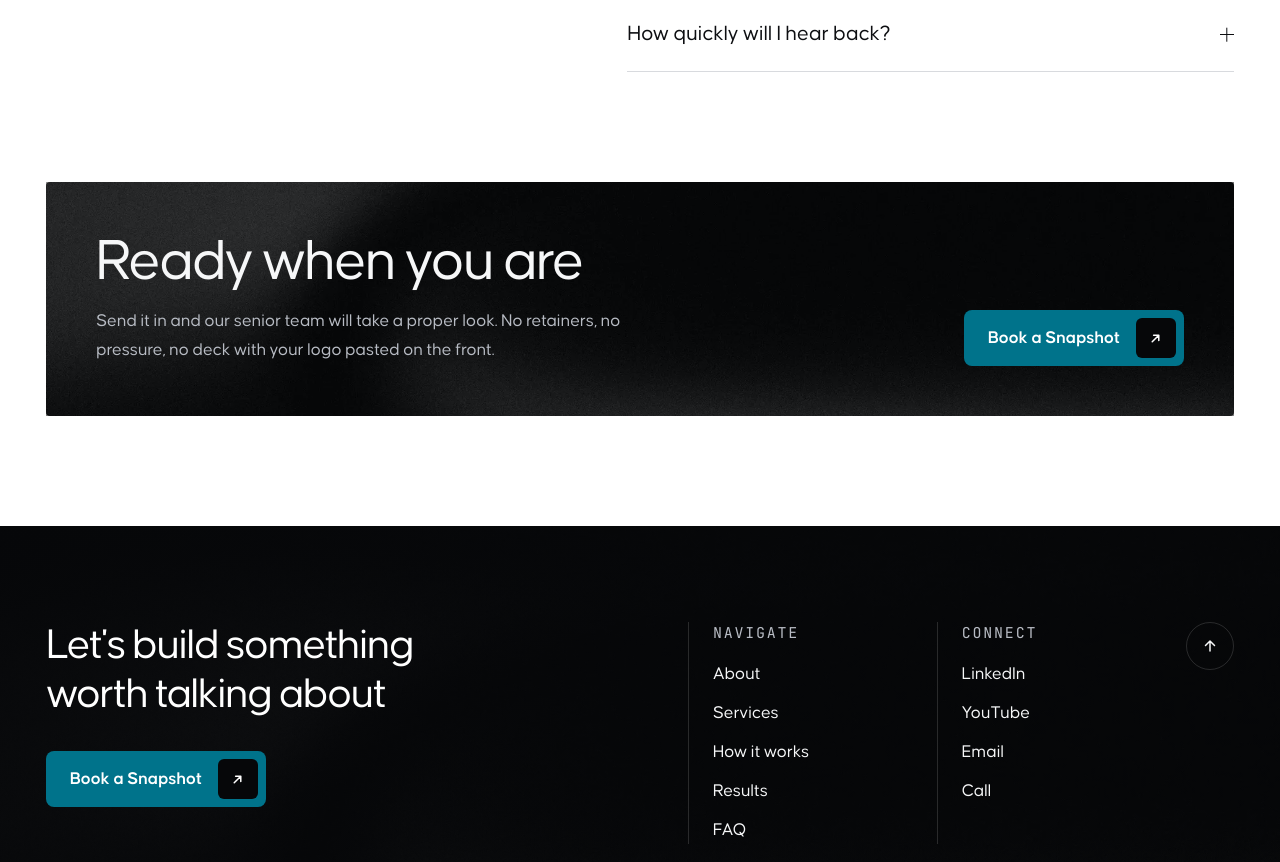
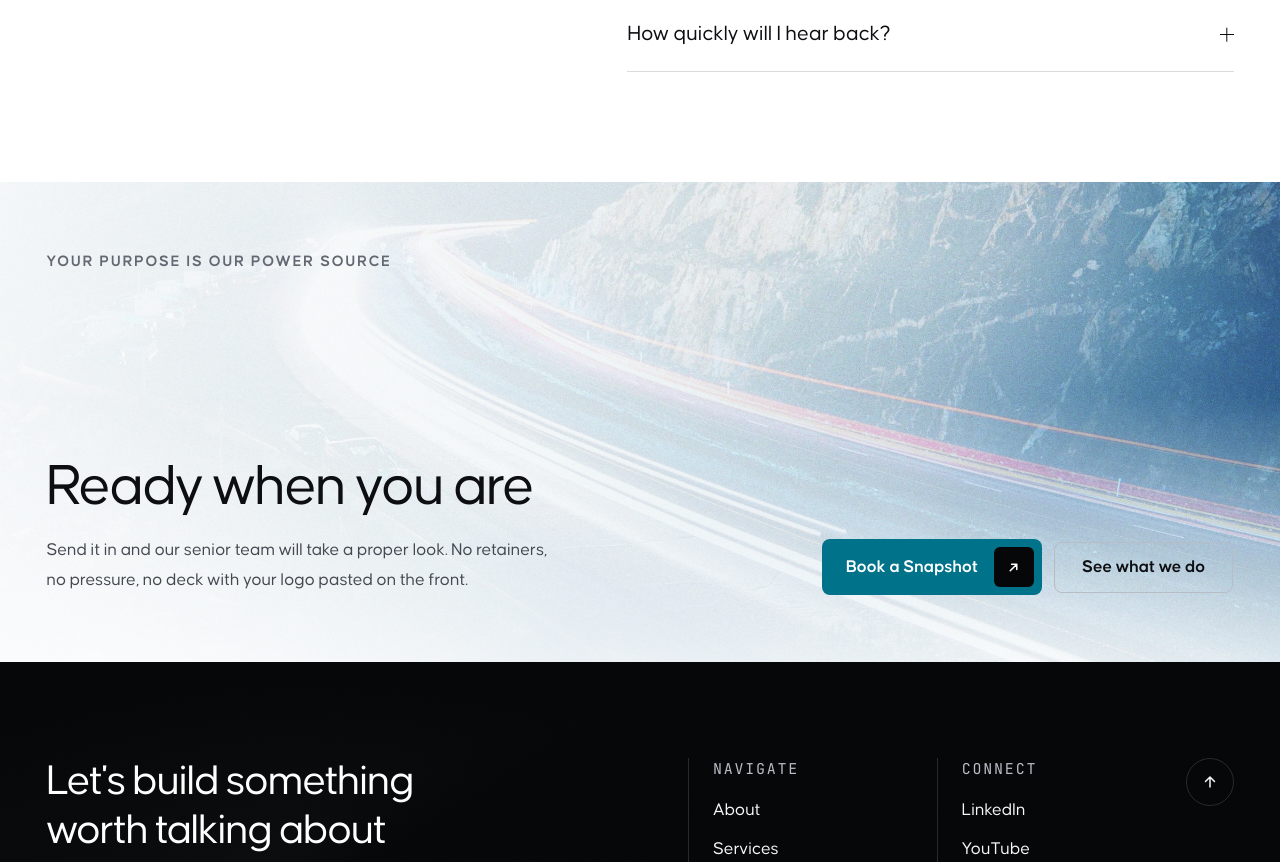
Before and after one commit to pavle-zenith/bianomics-website-dev, a Next.js app: page /snapshot in a window 1280 px wide. Shown: the part 3062-3924 px from the top of the page. Built offline with nearby package versions, Linux system fonts and the light colour scheme; no server answers.

Commit message:
projects layout change

```diff
--- a/src/app/snapshot/page.tsx
+++ b/src/app/snapshot/page.tsx
@@ -8,6 +8,7 @@ import { Footer } from '@/components/sections/Footer'
 import { Reveal } from '@/components/ui/Reveal'
 import { Button } from '@/components/ui/Button'
 import { SnapshotForm } from '@/components/form/SnapshotForm'
+import { ClosingCta } from '@/components/sections/ClosingCta'
 import { CoverIcon } from './CoverIcons'
 import styles from './snapshot.module.css'
 
@@ -141,7 +142,7 @@ export default function SnapshotPage() {
               <div className={styles.faqList}>
                 {faq.items.map((item, i) => (
                   <Reveal key={item.id} delay={i * 0.05}>
-                    <details className={styles.faqItem}>
+                    <details className={`${styles.faqItem} disclosure`}>
                       <summary className={styles.faqQuestion}>
                         <span>{item.question}</span>
                         <span className={styles.faqIcon} aria-hidden="true" />
@@ -155,30 +156,18 @@ export default function SnapshotPage() {
           </div>
         </section>
 
-        {/* --- Closing band, on the same grain as the projects section --- */}
-        <section className="section" aria-labelledby="snapshot-closing-heading">
-          <div className="container">
-            <Reveal
-              className={`${styles.closing} section-inverse bed bed-dark`}
-            >
-              <div className={styles.closingCopy}>
-                <h2 id="snapshot-closing-heading" className={styles.closingHeading}>
-                  {closing.heading}
-                </h2>
-                <p className={styles.closingBody}>{closing.body}</p>
-              </div>
-              <Button
-                href={`${routes.snapshot}#top`}
-                variant="primary"
-                event="cta_primary_click"
-                location="snapshot-page-closing"
-                arrow
-              >
-                Book a Snapshot
-              </Button>
-            </Reveal>
-          </div>
-        </section>
+        {/* --- Closing band. The landing page's treatment, shared rather than
+            rebuilt: the two pages end on the same image and the same pair of
+            actions. The primary points at this page's own form, and the
+            secondary needs the leading slash to leave /snapshot. --- */}
+        <ClosingCta
+          heading={closing.heading}
+          body={closing.body}
+          primaryHref={`${routes.snapshot}#top`}
+          secondaryHref={`/${anchors.whatWeDo}`}
+          location="snapshot-page-closing"
+          headingId="snapshot-closing-heading"
+        />
       </main>
       <Footer links={nav} />
     </>
--- a/src/app/snapshot/snapshot.module.css
+++ b/src/app/snapshot/snapshot.module.css
@@ -337,47 +337,3 @@
   max-width: 60ch;
   text-wrap: pretty;
 }
-
-/* --- Closing band --- */
-.closing {
-  position: relative;
-  display: flex;
-  flex-direction: column;
-  align-items: flex-start;
-  gap: var(--space-6);
-  padding: clamp(1.75rem, 1.2rem + 2.4vw, 3.5rem);
-  border-radius: var(--radius-card);
-  background: var(--ink-950);
-  /* The projects section's grain, at its strength. */
-  --bed-dark-src: var(--texture-dark-02);
-  --bed-opacity: 0.55;
-}
-@media (min-width: 52rem) {
-  .closing {
-    flex-direction: row;
-    align-items: flex-end;
-    justify-content: space-between;
-    gap: var(--space-8);
-  }
-}
-
-.closingCopy {
-  display: flex;
-  flex-direction: column;
-  gap: var(--space-3);
-}
-
-.closingHeading {
-  font-size: var(--text-3xl);
-  font-weight: var(--weight-heading);
-  letter-spacing: var(--tracking-tight);
-  color: var(--tone-text);
-  max-width: 16ch;
-}
-
-.closingBody {
-  line-height: var(--leading-relaxed);
-  color: var(--tone-text-muted);
-  max-width: 52ch;
-  text-wrap: pretty;
-}
--- a/src/app/tokens/utilities.css
+++ b/src/app/tokens/utilities.css
@@ -265,3 +265,60 @@ body:has([data-intro]) .page-shell {
 .skip-link:focus {
   top: var(--space-4);
 }
+
+/* ============================================================
+   DISCLOSURE — an animated <details>.
+
+   Native <details> snaps open, because the panel's height is
+   `auto` and `auto` is not an animatable value. Two modern
+   pieces fix that without giving up the element: `::details-
+   content` gives the panel a box to style, and
+   `interpolate-size: allow-keywords` lets a transition resolve
+   `auto` to a used value so it can be animated to.
+
+   Progressive enhancement by construction: a browser without
+   `::details-content` ignores the whole block and gets today's
+   instant open, which is the correct fallback. Nothing here is
+   load-bearing for reading the answer.
+
+   Applied via a global class rather than duplicated into the two
+   FAQ modules, so both accordions open the same way.
+   ============================================================ */
+
+/* Inherits, so it is set once at the root. Only elements that
+   declare a size transition are affected by it. */
+:root {
+  interpolate-size: allow-keywords;
+}
+
+/* Closed. Also the closing transition: the copy fades out over
+   the fast step while the panel takes the base step to collapse,
+   so the text is gone before the rule arrives rather than being
+   seen sliding up underneath the question. */
+.disclosure::details-content {
+  block-size: 0;
+  overflow: hidden;
+  opacity: 0;
+  transition:
+    block-size var(--dur-base) var(--ease-inout),
+    opacity var(--dur-fast) var(--ease-standard),
+    content-visibility var(--dur-base) allow-discrete;
+}
+
+/* Open. The height leads and the copy follows it in, which is
+   what stops the answer appearing to be pushed down the page. */
+.disclosure[open]::details-content {
+  block-size: auto;
+  opacity: 1;
+  transition:
+    block-size 320ms var(--ease-editorial),
+    opacity 260ms var(--ease-standard) 90ms,
+    content-visibility 320ms allow-discrete;
+}
+
+@media (prefers-reduced-motion: reduce) {
+  .disclosure::details-content,
+  .disclosure[open]::details-content {
+    transition: none;
+  }
+}
--- a/src/components/sections/ClosingCta.module.css
+++ b/src/components/sections/ClosingCta.module.css
@@ -79,12 +79,28 @@
   }
 }
 
+/* The heading and its optional paragraph travel together, so the row keeps
+   aligning the actions to the foot of the copy rather than to the headline. */
+.copy {
+  min-width: 0;
+}
+
 .heading {
   font-size: var(--text-3xl);
   line-height: var(--leading-tight);
   color: var(--color-text);
   max-width: 16ch;
   text-wrap: balance;
+}
+
+/* Only /snapshot passes a body. */
+.body {
+  margin-top: var(--space-4);
+  font-size: var(--text-base);
+  line-height: var(--leading-relaxed);
+  color: var(--color-text-muted);
+  max-width: 46ch;
+  text-wrap: pretty;
 }
 
 /* Stacked and full width on a phone, where a row of two wraps awkwardly and
--- a/src/components/sections/ClosingCta.tsx
+++ b/src/components/sections/ClosingCta.tsx
@@ -1,10 +1,26 @@
 import Image from 'next/image'
 import { brand } from '@/content/site'
 import { anchors, routes } from '@/lib/routes'
+import type { CtaLocation } from '@/lib/analytics'
 import { Reveal } from '@/components/ui/Reveal'
 import { Button } from '@/components/ui/Button'
 import ctaBg from '../../../public/hero/underlay.webp'
 import styles from './ClosingCta.module.css'
+
+interface ClosingCtaProps {
+  /** Overrides the headline. */
+  heading?: string
+  /** Optional paragraph under the headline. The landing page passes none. */
+  body?: string
+  /** Where the primary button goes. On /snapshot it is the form, not the page. */
+  primaryHref?: string
+  /** The secondary link. Anchors need a leading `/` from anywhere but home. */
+  secondaryHref?: string
+  /** Analytics label, so the two placements stay distinguishable. */
+  location?: CtaLocation
+  /** Unique per page: two of these would collide on the labelling id. */
+  headingId?: string
+}
 
 /**
  * Closing CTA — a full-bleed band on the light canvas: the haze bed with the
@@ -12,10 +28,20 @@ import styles from './ClosingCta.module.css'
  * so the page closes on the image it started with. The band runs to both edges
  * of the viewport; the copy inside holds the same measure as every other
  * section.
+ *
+ * Shared by the landing page and /snapshot. Everything that differs between
+ * the two is a prop, so the treatment cannot drift apart into two copies.
  */
-export function ClosingCta() {
+export function ClosingCta({
+  heading = 'Ready to be seen for what you actually do?',
+  body,
+  primaryHref = routes.snapshot,
+  secondaryHref = anchors.whatWeDo,
+  location = 'closing',
+  headingId = 'closing-heading',
+}: ClosingCtaProps = {}) {
   return (
-    <section aria-labelledby="closing-heading">
+    <section aria-labelledby={headingId}>
       <Reveal className={`${styles.panel} bed bed-haze`}>
         {/* Soft-lit rather than laid on top: what survives is the road's
             structure as tone in the haze, not a photograph behind a scrim. */}
@@ -28,25 +54,28 @@ export function ClosingCta() {
           <p className={styles.lockup}>{brand.lockupClosing}</p>
 
           <div className={styles.foot}>
-            <h2 id="closing-heading" className={styles.heading}>
-              Ready to be seen for what you actually do?
-            </h2>
+            <div className={styles.copy}>
+              <h2 id={headingId} className={styles.heading}>
+                {heading}
+              </h2>
+              {body ? <p className={styles.body}>{body}</p> : null}
+            </div>
 
             <div className={styles.actions}>
               <Button
-                href={routes.snapshot}
+                href={primaryHref}
                 variant="primary"
                 event="cta_primary_click"
-                location="closing"
+                location={location}
                 arrow
               >
                 Book a Snapshot
               </Button>
               <Button
-                href={anchors.whatWeDo}
+                href={secondaryHref}
                 variant="secondary"
                 event="cta_secondary_click"
-                location="closing"
+                location={location}
               >
                 See what we do
               </Button>
--- a/src/components/sections/Faq.tsx
+++ b/src/components/sections/Faq.tsx
@@ -9,6 +9,7 @@ import styles from './Faq.module.css'
  * FAQ: intro and a support prompt on the left, a hairline-divided
  * accordion on the right. No cards — the rules do the separating.
  * Uses native <details>/<summary> — accessible, keyboard-friendly, no JS.
+ * The `disclosure` class animates the open/close (see utilities.css).
  */
 export function Faq({ items }: { items: FaqItem[] }) {
   return (
@@ -40,7 +41,7 @@ export function Faq({ items }: { items: FaqItem[] }) {
           <div className={styles.list}>
             {items.map((item, i) => (
               <Reveal key={item.id} delay={i * 0.05}>
-                <details className={styles.item}>
+                <details className={`${styles.item} disclosure`}>
                   <summary className={styles.question}>
                     <span className={styles.questionText}>{item.question}</span>
                     <span className={styles.icon} aria-hidden="true" />
--- a/src/components/sections/Results.module.css
+++ b/src/components/sections/Results.module.css
@@ -15,24 +15,62 @@
   max-width: 20ch;
 }
 
-/* --- 2x2 editorial grid. Every card starts on the same line. --- */
+/* --- The list. One engagement per row, divided by a hairline rather than by
+   whitespace alone: eight rows of this height need something that says where
+   one ends. --- */
 .grid {
-  display: grid;
-  grid-template-columns: 1fr;
-  gap: var(--space-8);
+  display: flex;
+  flex-direction: column;
   margin-top: var(--space-8);
-}
-@media (min-width: 60rem) {
-  .grid {
-    grid-template-columns: 1fr 1fr;
-    column-gap: var(--space-8);
-    row-gap: var(--space-10);
-    align-items: start;
-  }
 }
 
 .card {
   display: block;
+  padding-block: var(--space-8);
+  border-top: 1px solid var(--tone-border);
+}
+.card:first-child {
+  border-top: 0;
+  padding-top: 0;
+}
+
+/* --- The row: mockup left, everything written about it right. --- */
+.row {
+  display: grid;
+  grid-template-columns: 1fr;
+  gap: var(--space-5);
+}
+@media (min-width: 60rem) {
+  .row {
+    /* The image column is sized outright rather than in `fr`, so the row's
+       height is a decision rather than a by-product of the grid maths. The
+       frames are square, so this width is also the row's height. */
+    grid-template-columns: clamp(18rem, 40vw, 37rem) minmax(0, 1fr);
+    gap: clamp(2rem, 1.4rem + 2.6vw, 4rem);
+    /* Stretch, not centre: the copy column is as tall as the picture and
+       distributes itself across it. Centred, the copy sat in the middle with
+       200px of empty column above and below it. */
+    align-items: stretch;
+  }
+}
+
+/* Stacked, this is a plain column. In a row it becomes the full height of the
+   frame with the two groups pushed to its ends. */
+.body {
+  min-width: 0;
+  display: flex;
+  flex-direction: column;
+  gap: var(--space-6);
+}
+@media (min-width: 60rem) {
+  .body {
+    justify-content: space-between;
+  }
+}
+
+.bodyTop,
+.bodyFoot {
+  min-width: 0;
 }
 
 /* --- Media. Square, because the mockups are composed square. --- */
@@ -98,68 +136,32 @@
   transform: scale(1.02);
 }
 
-/* Keeps the glass legible whatever the texture underneath does. */
-.scrim {
-  /* Only there to hold the pills legible, so it is drawn only where they
-     sit on the image. */
-  display: none;
-  position: absolute;
-  inset: 0;
-  z-index: 1;
-  background: linear-gradient(
-    to top,
-    rgb(0 0 0 / 0.62) 0%,
-    rgb(0 0 0 / 0.32) 32%,
-    rgb(0 0 0 / 0) 62%
-  );
-  pointer-events: none;
-}
-@media (min-width: 60rem) {
-  .scrim {
-    display: block;
-  }
-}
 
 /* --- Services provided ---
-   Under the frame by default, lifted onto the image on glass once there is
-   width for them. Measured before moving them: on a phone the longest list
-   ran five rows and covered 55% of the artwork, against 12% on desktop. */
-.frame {
-  position: relative;
-}
-
+   In the copy column, closing the row under the paragraph. They used to ride
+   on glass over the artwork, which worked while the frame was half the grid
+   and stopped working when it became a column: the longest list covered half
+   the picture. Measured at the time — 50% for the five-service rows. */
 .services {
   display: flex;
   flex-wrap: wrap;
   gap: var(--space-2);
   list-style: none;
   padding: 0;
-  margin: var(--space-3) 0 0;
-}
-@media (min-width: 60rem) {
-  .services {
-    position: absolute;
-    z-index: 2;
-    left: var(--space-4);
-    right: var(--space-4);
-    bottom: var(--space-4);
-    margin: 0;
-  }
+  margin: var(--space-5) 0 0;
 }
 
+/* On the section's own canvas now rather than on a photograph, so the plate
+   lifts off the black instead of darkening a bright image, and there is
+   nothing left behind them to blur. */
 .service {
   display: inline-flex;
   align-items: center;
   gap: var(--space-2);
   padding: 0.5em 0.85em;
   border-radius: var(--radius-control);
-  border: 1px solid rgb(255 255 255 / 0.3);
-  /* The glass has to do more than look like glass: at 0.14 the photograph
-     came through brightly enough that 2.2% of the label area dropped under
-     4.5:1. Darkening the plate rather than lightening the type keeps the
-     effect and fixes the cause. */
-  background: rgb(6 7 9 / 0.42);
-  backdrop-filter: blur(12px);
+  border: 1px solid var(--tone-border-strong);
+  background: rgb(255 255 255 / 0.05);
   font-family: var(--font-mono);
   font-size: var(--text-xs);
   letter-spacing: var(--tracking-wide);
@@ -181,10 +183,11 @@
 /* On the dark canvas the raw brand fills all clear AA, so the category takes
    the engagement's colour outright rather than the darkened text step (which
    is tuned for white and would go muddy here). */
-/* The two label lines under the frame: who it was, then which practices ran
-   it. Both mono, told apart by colour rather than by a second type treatment. */
+/* The two mono labels, told apart by colour rather than by a second type
+   treatment: the practices run at the top of the row, the client sits with
+   the title it belongs to at the foot. */
 .client {
-  margin-top: var(--space-5);
+  margin-bottom: var(--space-2);
   font-family: var(--font-mono);
   font-size: var(--text-xs);
   letter-spacing: var(--tracking-wider);
@@ -193,7 +196,6 @@
 }
 
 .category {
-  margin-top: var(--space-2);
   font-family: var(--font-mono);
   font-size: var(--text-xs);
   letter-spacing: var(--tracking-wider);
@@ -204,20 +206,22 @@
 /* Card copy runs the full width of its column — no measure cap, so the
    title and the result line each hold to one or two lines. */
 .title {
-  margin-top: var(--space-3);
-  /* A step up from body copy: at `base` the title carried no more weight than
-     the paragraph under it, in a column 660px wide. */
-  font-size: var(--text-lg);
+  /* The row gives the copy a column of its own, so the title can take the
+     size it wants: `lg` was set for a half-width card sat under an image. */
+  font-size: var(--text-xl);
   font-weight: var(--weight-bold);
   line-height: var(--leading-snug);
-  letter-spacing: var(--tracking-snug);
+  /* Tighter than it was: the tracking that suited an 18px card title reads
+     loose once the same line is set at 30. */
+  letter-spacing: var(--tracking-tight);
   color: var(--tone-text);
+  text-wrap: balance;
 }
 
 /* The one-line read on the engagement, set small and wide. */
 .summary {
-  margin-top: var(--space-3);
-  font-size: var(--text-sm);
+  margin-top: var(--space-4);
+  font-size: var(--text-base);
   line-height: var(--leading-normal);
   letter-spacing: var(--tracking-normal);
   color: var(--tone-text-subtle);
@@ -227,6 +231,8 @@
   margin-top: var(--space-4);
   line-height: var(--leading-relaxed);
   color: var(--tone-text-muted);
+  /* A measure, now that there is width to overrun. */
+  max-width: 62ch;
 }
 
 .link {
--- a/src/lib/analytics.ts
+++ b/src/lib/analytics.ts
@@ -8,7 +8,7 @@ import posthog from 'posthog-js'
  * track() before init (or when the key is absent) is a safe no-op.
  */
 
-type CtaLocation =
+export type CtaLocation =
   | 'nav'
   | 'hero'
   | 'what-we-do'
```
Also changed, not shown: src/components/sections/Results.tsx (+31 -20 lines).
